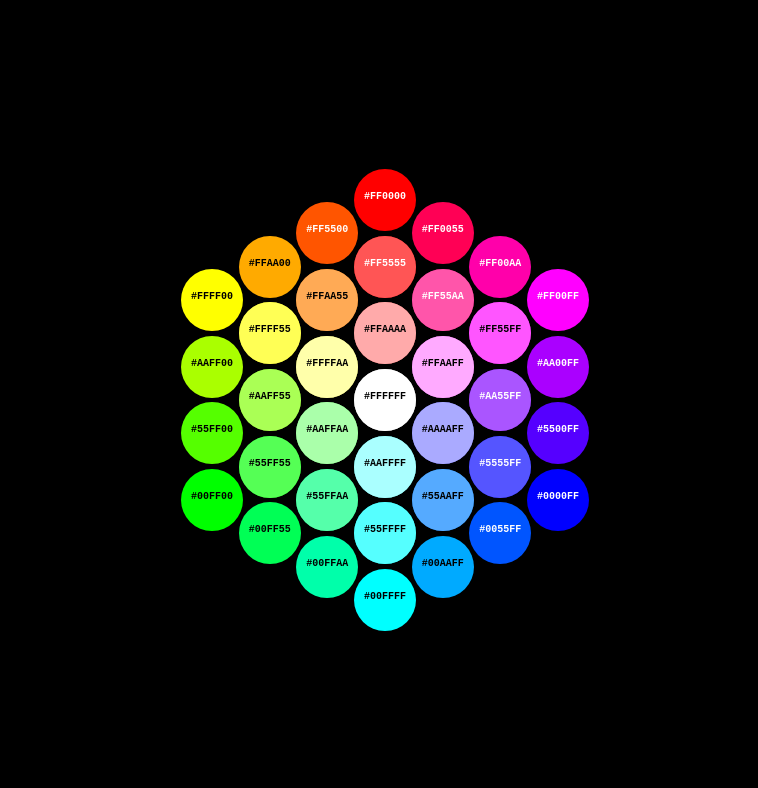
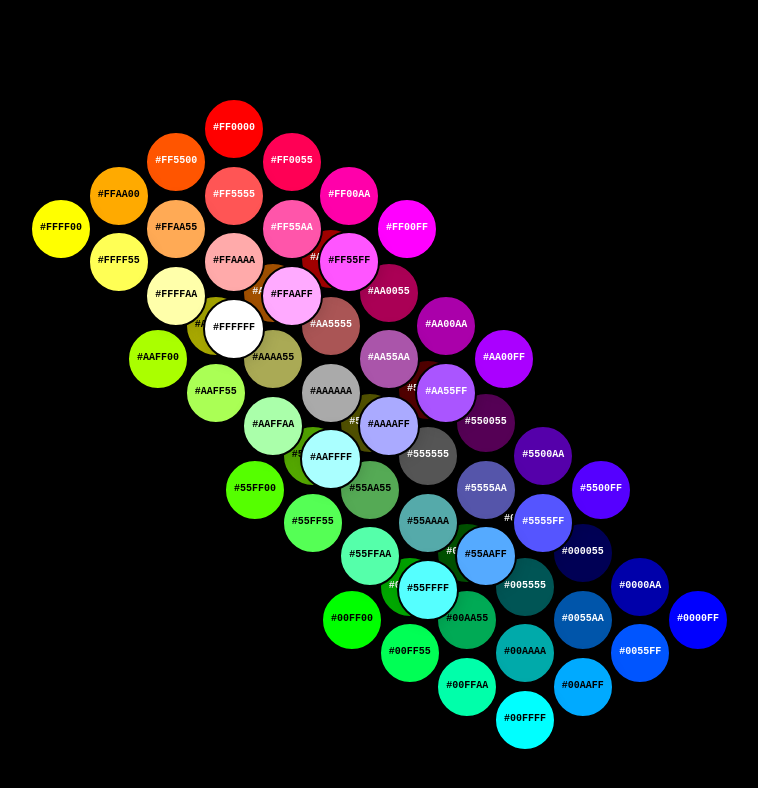
Before and after one commit to pjflanagan/6-bit-color-wheel, a plain HTML site: page index.html in a window 1280 px wide. Shown: the whole page, without its empty margins (255-1013 px from the left). Drawn offline with nearby package versions, Linux system fonts and the light colour scheme.

Commit message:
interaction

```diff
--- a/index.html
+++ b/index.html
@@ -8,6 +8,8 @@
     />
     <link rel="manifest" href="./src/manifest.json" />
     <title>6-Bit Color Wheel</title>
+
+    <script src="https://code.jquery.com/jquery-3.7.1.min.js"></script>
 
     <style>
 
@@ -25,9 +27,9 @@
       }
 
       #colors .color {
-        position: fixed;
-        top: 50%;
-        left: 50%;
+        position: absolute;
+        top: calc(50% + 120px);
+        left: calc(50% + 140px);
         transform: translate(-50%, -50%);
         width: 62px;
         height: 62px;
@@ -37,6 +39,10 @@
         font-size: 10px;
         padding: 22px 0;
         font-weight: bold;
+        cursor: pointer;
+        transition: opacity 0.3s;
+        box-shadow: 2px 2px 15px #00000022;
+        border: 2px solid #000;
       }
     </style>
   </head>
@@ -44,27 +50,29 @@
     <div id="colors"></div>
     <script>
       const colorMap = ["00", "55", "AA", "FF"];
+      const totalColors = colorMap.length;
       function main() {
         console.log("Generating colors...");
-        for (let r = 0; r < colorMap.length; r++) {
-          for (let g = 0; g < colorMap.length; g++) {
-            for (let b = 0; b < colorMap.length; b++) {
+        for (let r = 0; r < totalColors; r++) {
+          for (let g = 0; g < totalColors; g++) {
+            for (let b = 0; b < totalColors; b++) {
               const color = `#${colorMap[r]}${colorMap[g]}${colorMap[b]}`;
 
-              const totalColors = colorMap.length;
-              const colorIndex = r * colorMap.length * colorMap.length + g * colorMap.length + b;
+              const colorIndex = r * totalColors * totalColors + g * totalColors + b;
               const normalizedR = r / (totalColors - 1);
               const normalizedG = g / (totalColors - 1);
               const normalizedB = b / (totalColors - 1);
 
               // Triangle vertices (red top, green bottom-left, blue bottom-right)
-              const redVertex = { x: 0, y: -200 };
+              const redVertex = { x: 0, y: -280 };
               const greenVertex = { x: -173, y: 100 };
               const blueVertex = { x: 173, y: 100 };
 
               // Barycentric interpolation
-              const x = normalizedR * redVertex.x + normalizedG * greenVertex.x + normalizedB * blueVertex.x;
-              const y = normalizedR * redVertex.y + normalizedG * greenVertex.y + normalizedB * blueVertex.y;
+              let x = normalizedR * redVertex.x + normalizedG * greenVertex.x + normalizedB * blueVertex.x;
+              x += r * -97;
+              let y = normalizedR * redVertex.y + normalizedG * greenVertex.y + normalizedB * blueVertex.y;
+              y += r * -37;
 
               // Calculate perceived brightness (using relative luminance formula)
               const r_linear = parseInt(colorMap[r], 16) / 255;
@@ -74,12 +82,28 @@
               const textColor = luminance < 0.5 ? '#FFF' : '#000';
 
               const colorDiv = document.createElement("div");
-              colorDiv.className = "color";
+              colorDiv.className = `color`;
               colorDiv.style.backgroundColor = color;
               colorDiv.style.marginLeft = `${x}px`;
               colorDiv.style.marginTop = `${y}px`;
+              colorDiv.style.color = textColor;
               colorDiv.innerText = color;
-              colorDiv.style.color = textColor;
+              colorDiv.onmouseover = () => {
+                const redValue = color.substring(1, 3);
+                document.querySelectorAll('.color').forEach(div => {
+                  if (!div.innerText.substring(1, 3).startsWith(redValue)) {
+                    div.style.opacity = '0.2';
+                  } else {
+                    div.style.zIndex = '100';
+                  }
+                });
+              };
+              colorDiv.onmouseout = () => {
+                document.querySelectorAll('.color').forEach(div => {
+                  div.style.opacity = '1';
+                  div.style.zIndex = '0';
+                });
+              };
 
               document.getElementById("colors").appendChild(colorDiv);
             }
```
